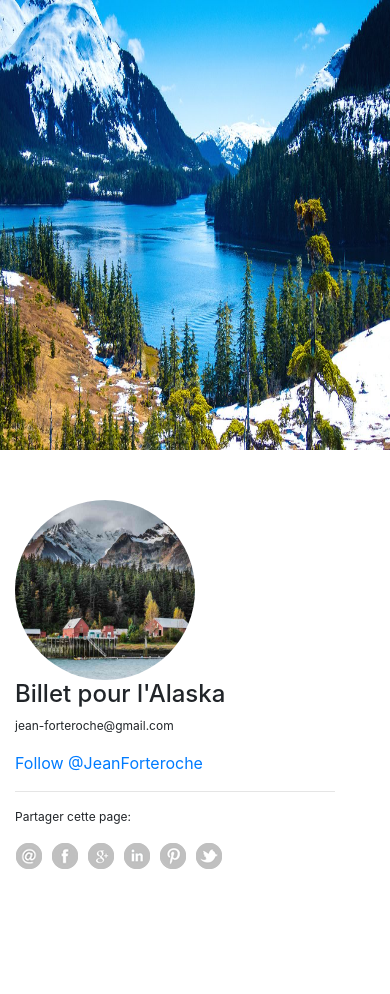
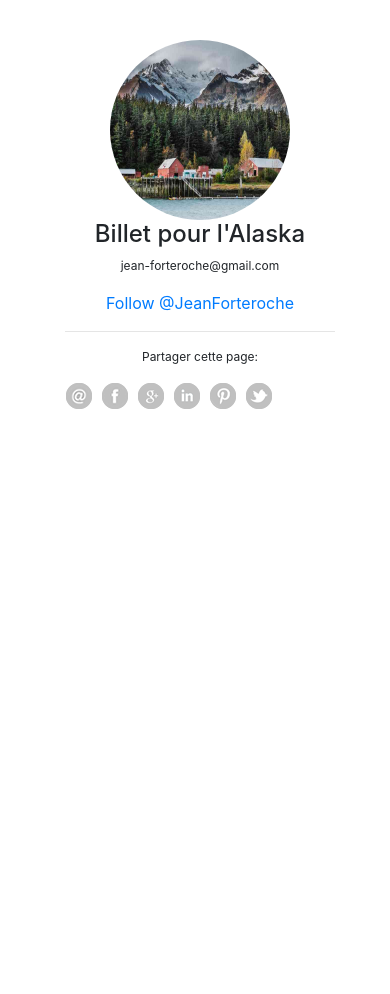
Before and after one commit to romuald85/blog_projet_4, a PHP site: page / in a window 390 px wide. Run offline with PHP 8.4, Linux system fonts and the light colour scheme; data that the repository does not hold is empty; some libraries are stand-ins or nearby versions.

Commit message:
Modifications css dont: retrait de l'image header en responsive

```diff
--- a/View/Backend/commentSignal.php
+++ b/View/Backend/commentSignal.php
@@ -1,6 +1,6 @@
 <?php ob_start(); ?>
 
-<a href="index.php?route=admin">Retour</a>
+<a href="index.php?route=admin" class="btn btn-danger">Retour</a>
 
 <h1 class="text-center">Commentaires signalés</h1>
   <div class="container">
--- a/View/Frontend/home.php
+++ b/View/Frontend/home.php
@@ -1,13 +1,13 @@
 <?php ob_start(); ?>
 
-  <link rel="stylesheet" href="public/css/home.css">
+  <link rel="stylesheet" href="Public/css/home.css">
 
   <header class="header-image">
     <img src="img/paysage_alaska.jpg" alt="paysage_alaska" class="img-responsive image-paysage">
   </header>
-  <div class="container">
+  <div id="profile" class="container">
     <div class="row">
-      <div class="col-md-3 profile">
+      <div class="col-sm-3 profile">
         <aside>
           <img class="rounded-circle" id="image-alaska" src="img/alaska.jpg" alt="alaska-image">
           <h4>Billet pour l'Alaska</h4>
@@ -27,7 +27,7 @@
           </ul>
         </aside>
       </div>
-      <div id="col" class="col-md-8">
+      <div id="col" class="col-sm-8">
         <article>
           <?php if(!empty($posts)): ?>
             <?php foreach($posts as $post): ?>
--- a/controllers/Frontend.php
+++ b/controllers/Frontend.php
@@ -25,6 +25,7 @@ class Frontend
     $post = $postManager->getPost($_GET['id']);
     $comments = $commentManager->getCommentsApproved($_GET['id']);
     $idComments = $commentManager->getPostComments($_GET['id']);
+    // Pour afficher le message 'votre commentaire à bien été ajouté etc ...' après le post d'un commentaire
     $addComment = false;
     if(isset($_GET['addComment']) && $_GET['addComment'] === 'true')
     {
@@ -55,6 +56,8 @@ class Frontend
   public function alertComment()
   {
     $commentManager = new CommentManager();
+    // Pour afficher le message 'Votre alerte pour le signalement d'un commentaire a bien été prise en compte'
+    $addSignalComment = false;
 
     if(!isset($_GET['id']))
     {
@@ -66,6 +69,7 @@ class Frontend
       $commentManager->descriptionComment($_POST['email'], $_POST['titre'], $_POST['numero'], $_POST['message']);
       header("Location: index.php?route=post&id={$_GET['id']}");
     }
+
     require 'View/Frontend/alert.php';
   }
 
--- a/public/css/home.css
+++ b/public/css/home.css
@@ -56,3 +56,29 @@ html, body
   list-style: none;
   padding: 0px;
 }
+
+@media screen and (max-width: 580px)
+{
+  #profile
+  {
+    text-align: center;
+  }
+}
+
+@media screen and (max-width: 450px)
+{
+  html
+  {
+    margin-top: -110px;
+  }
+
+  aside
+  {
+    margin-left: 50px;
+  }
+
+  .img-responsive
+  {
+    display: none;
+  }
+}
```
Also changed, not shown: View/Backend/commentDelete.php (+16 -6 lines), View/Frontend/post.php (+4 -4 lines), public/css/post.css (+26 -0 lines).
